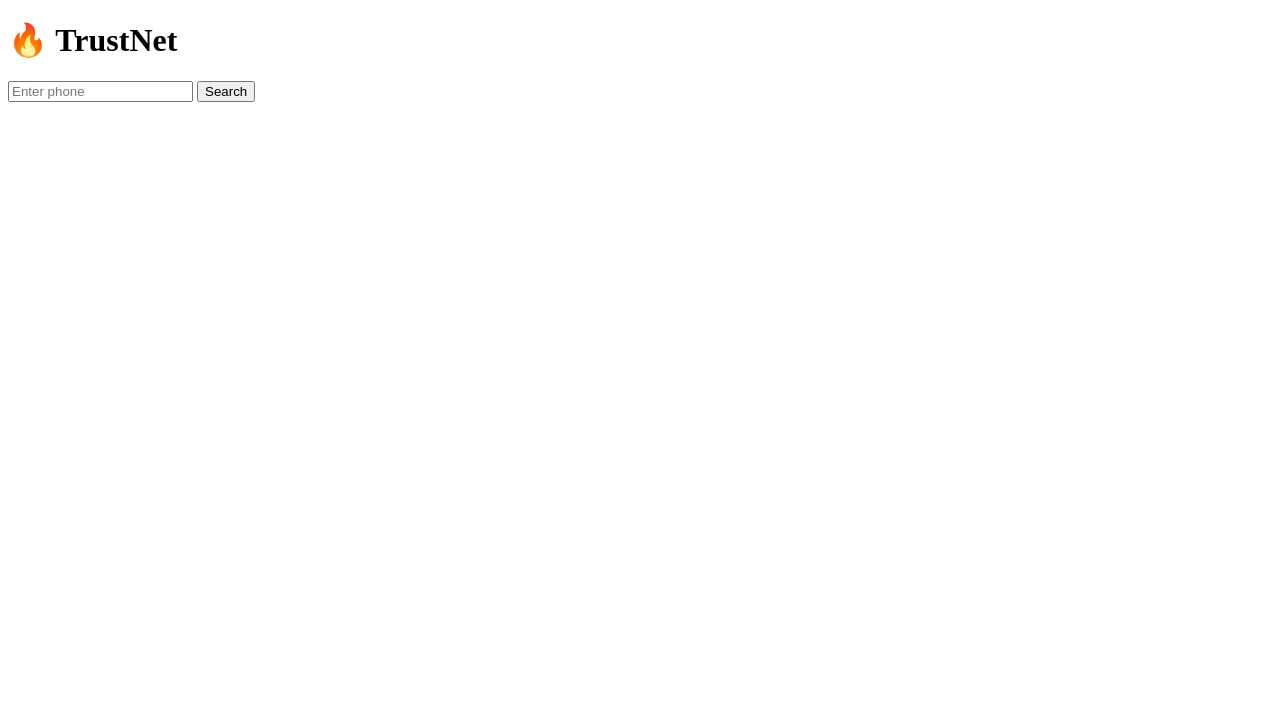
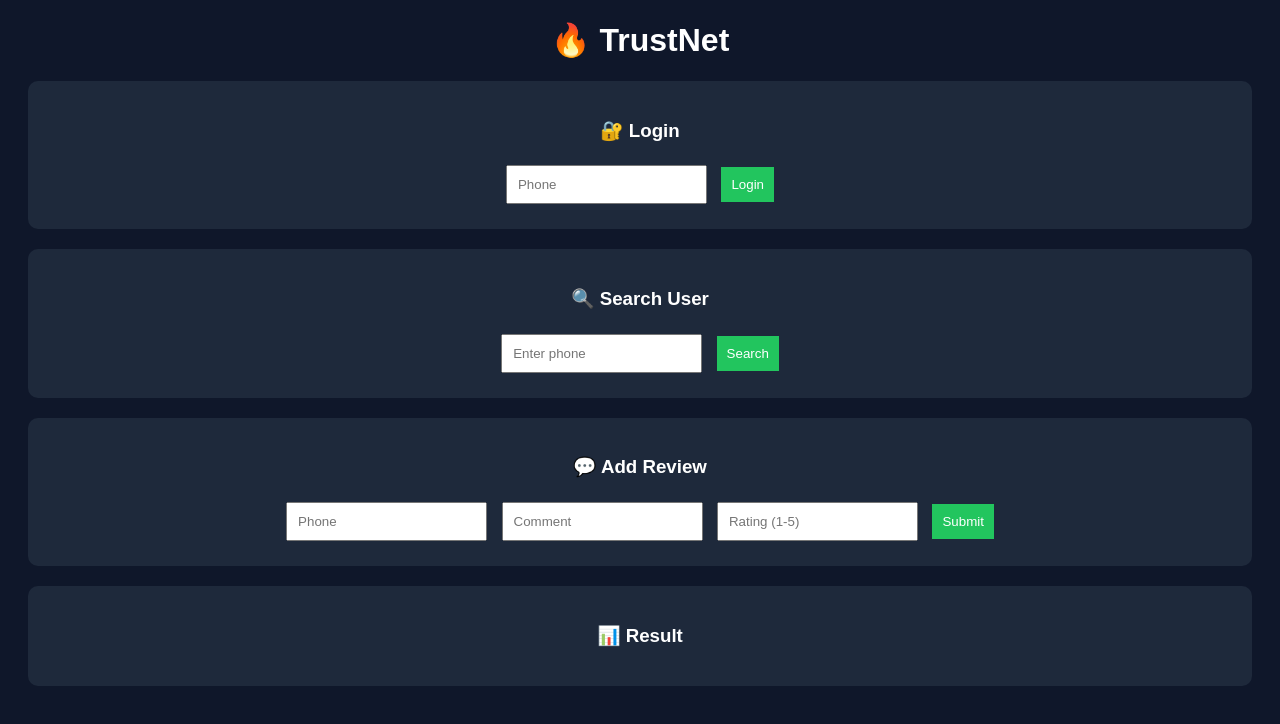
Before and after one commit to farhan1856/trustnet, a plain HTML site: page frontend/index.html in a window 1280 px wide. Drawn offline with Linux system fonts and the light colour scheme.

Commit message:
dashboard ui

```diff
--- a/frontend/index.html
+++ b/frontend/index.html
@@ -1,31 +1,111 @@
 <!DOCTYPE html>
 <html>
 <head>
-  <title>TrustNet</title>
+  <title>TrustNet Dashboard</title>
+  <style>
+    body {
+      font-family: Arial;
+      background: #0f172a;
+      color: white;
+      text-align: center;
+    }
+
+    .card {
+      background: #1e293b;
+      padding: 20px;
+      margin: 20px;
+      border-radius: 10px;
+    }
+
+    input, button {
+      padding: 10px;
+      margin: 5px;
+    }
+
+    button {
+      background: #22c55e;
+      border: none;
+      color: white;
+      cursor: pointer;
+    }
+  </style>
 </head>
+
 <body>
 
 <h1>🔥 TrustNet</h1>
 
-<input id="phone" placeholder="Enter phone">
-<button onclick="search()">Search</button>
+<div class="card">
+  <h3>🔐 Login</h3>
+  <input id="loginPhone" placeholder="Phone">
+  <button onclick="login()">Login</button>
+</div>
 
-<pre id="result"></pre>
+<div class="card">
+  <h3>🔍 Search User</h3>
+  <input id="phone" placeholder="Enter phone">
+  <button onclick="search()">Search</button>
+</div>
+
+<div class="card">
+  <h3>💬 Add Review</h3>
+  <input id="reviewPhone" placeholder="Phone">
+  <input id="comment" placeholder="Comment">
+  <input id="rating" placeholder="Rating (1-5)">
+  <button onclick="addReview()">Submit</button>
+</div>
+
+<div class="card">
+  <h3>📊 Result</h3>
+  <pre id="result"></pre>
+</div>
 
 <script>
+const API = "https://trustnet-api-farhan.onrender.com";
+
+async function login() {
+  let phone = document.getElementById("loginPhone").value;
+
+  let res = await fetch(API + "/login", {
+    method: "POST",
+    headers: {"Content-Type": "application/json"},
+    body: JSON.stringify({phone})
+  });
+
+  let data = await res.json();
+  alert(data.message);
+}
+
 async function search() {
   let phone = document.getElementById("phone").value;
 
-  let res = await fetch(
-    "https://trustnet-api-farhan.onrender.com/user/" + phone
-  );
+  let user = await fetch(API + "/user/" + phone).then(r => r.json());
+  let reviews = await fetch(API + "/reviews/" + phone).then(r => r.json());
 
-  let data = await res.json();
+  let output =
+    "Name: " + user.name + "\n" +
+    "Phone: " + user.phone + "\n" +
+    "Trust Score: ⭐ " + user.trust_score + "\n\nReviews:\n";
 
-  document.getElementById("result").innerText =
-  "Name: " + data.name + "\n" +
-  "Phone: " + data.phone + "\n" +
-  "Trust Score: ⭐ " + data.trust_score;
+  reviews.forEach(r => {
+    output += "- " + r.comment + " (⭐" + r.rating + ")\n";
+  });
+
+  document.getElementById("result").innerText = output;
+}
+
+async function addReview() {
+  let phone = document.getElementById("reviewPhone").value;
+  let comment = document.getElementById("comment").value;
+  let rating = document.getElementById("rating").value;
+
+  await fetch(API + "/review", {
+    method: "POST",
+    headers: {"Content-Type": "application/json"},
+    body: JSON.stringify({phone, comment, rating: Number(rating)})
+  });
+
+  alert("Review added");
 }
 </script>
 
```
